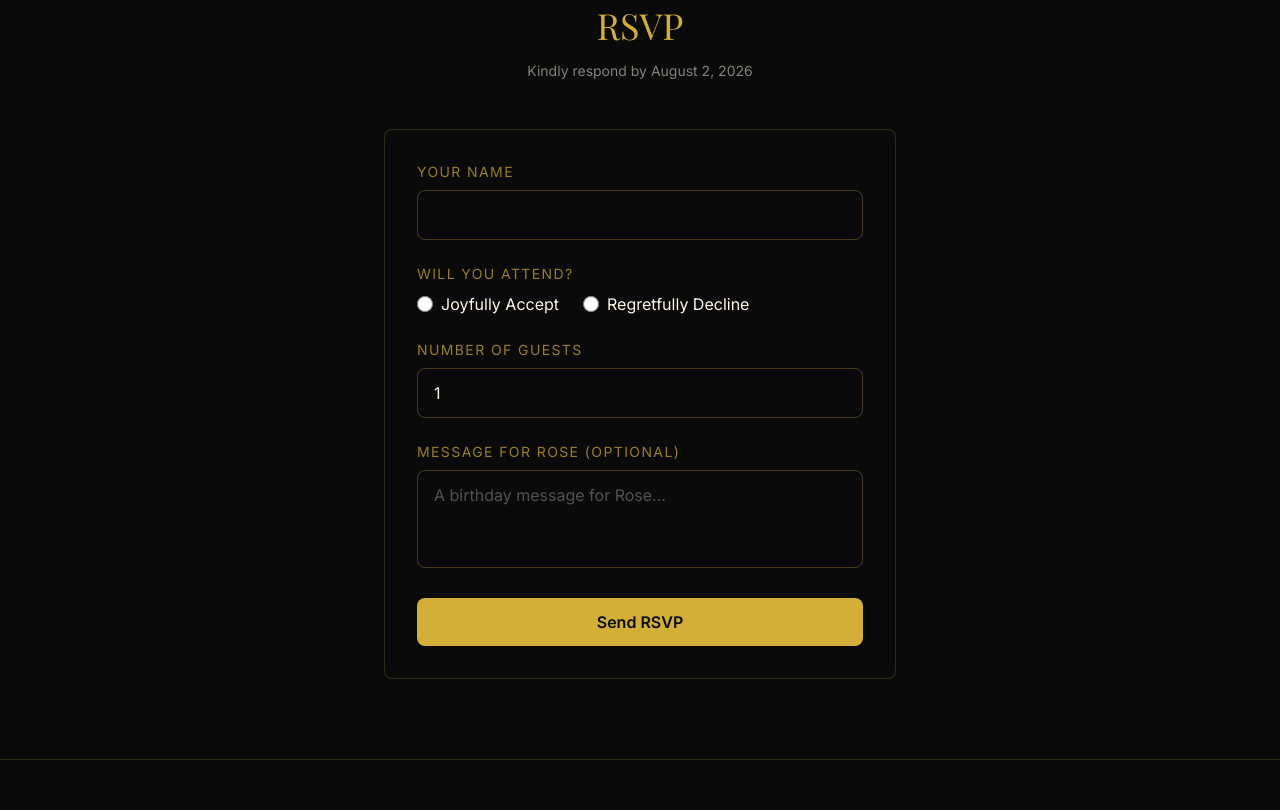
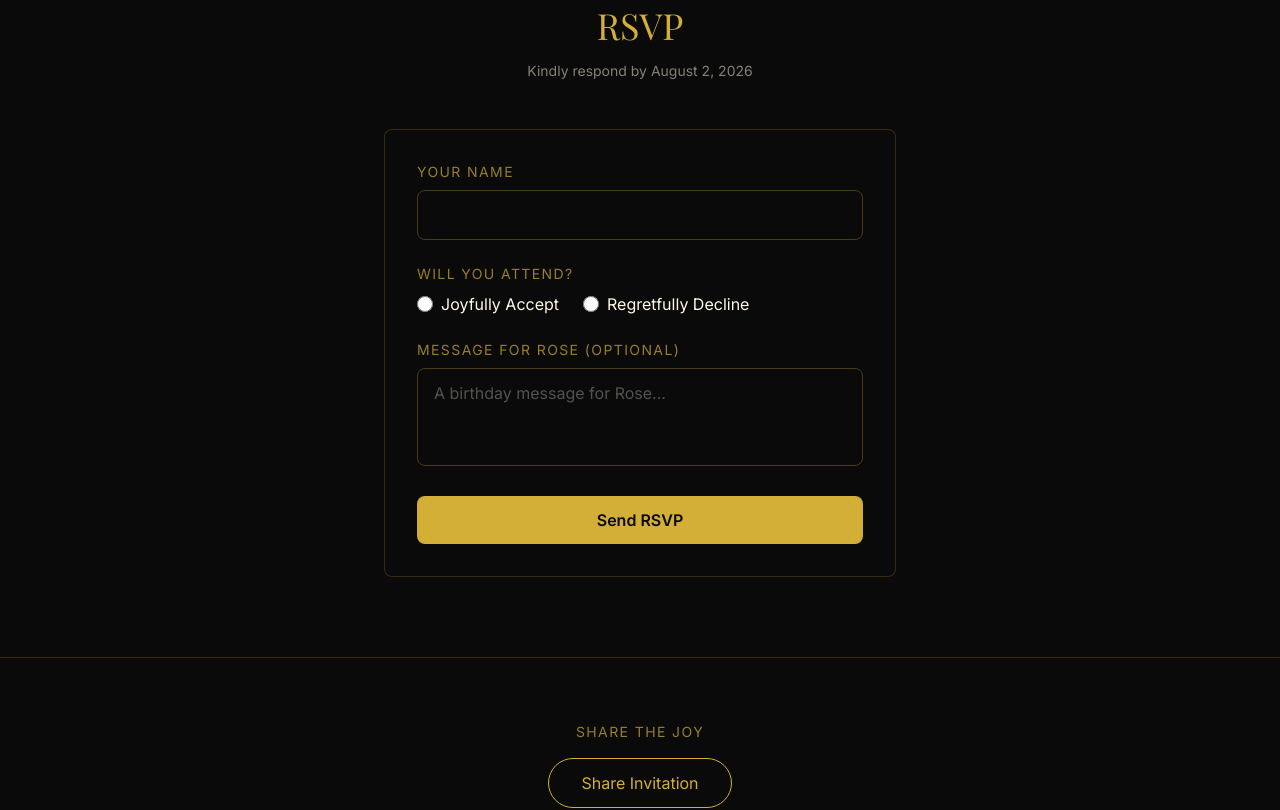
Before and after one commit to Karllouise-code/tita-rsvp-bday, a React (Vite) app: page / in a window 1280 px wide. Shown: the part 3220-4030 px from the top of the page. Built offline with nearby package versions, Linux system fonts and the light colour scheme.

Commit message:
fix: hide guest count when declining

```diff
--- a/src/components/RSVPForm.jsx
+++ b/src/components/RSVPForm.jsx
@@ -121,6 +121,7 @@ const RSVPForm = () => {
                 </div>
               </div>
 
+              {formData.attending === 'Joyfully Accept' && (
               <div>
                 <label className="block text-gold/70 text-sm uppercase tracking-widest mb-2">
                   Number of Guests
@@ -135,6 +136,7 @@ const RSVPForm = () => {
                   className="w-full px-4 py-3 bg-transparent border border-gold/30 rounded-lg text-cream focus:outline-none focus:border-gold transition-colors"
                 />
               </div>
+              )}
 
               <div>
                 <label className="block text-gold/70 text-sm uppercase tracking-widest mb-2">
```
